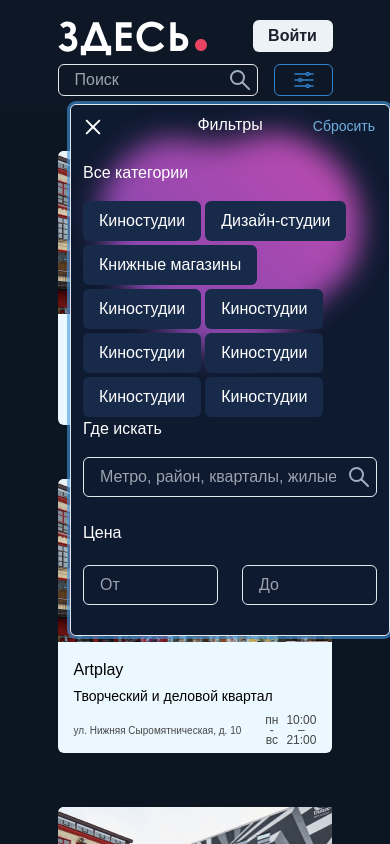
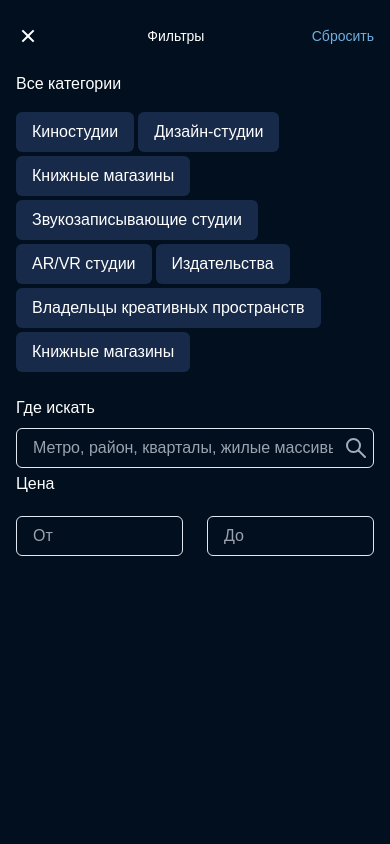
Before and after one commit to Prains/ivan-first, a Next.js app: page / in a window 390 px wide. Both pictures are taken after a click on the picture 303 px from the left and 80 px from the top of the page. Shown: the top 844 px of the page. Built offline with nearby package versions, Linux system fonts and the light colour scheme.

Commit message:
Added Banner, CardItem, CardsBlock, Header, Main, HeaderModal, fixed bugs

```diff
--- a/components/Header/Header.jsx
+++ b/components/Header/Header.jsx
@@ -5,12 +5,14 @@ import IsolatedInput from "@/components/ui/IsolatedInput/IsolatedInput";
 import IsolatedButton from "@/components/ui/IsolatedButton/IsolatedButton";
 import IsolatedSearch from "@/components/ui/IsolatedSearch/IsolatedSearch";
 import IsolatedPopOver from "@/components/ui/IsolatedPopOver/IsolatedPopOver";
+import HeaderModal from "@/components/Header/MobileFilters/HeaderModal/HeaderModal";
 const Header = () => {
+
     return (
         <header className='bg-[#0E1726] py-[15px] flex items-center z-30'>
-            <div className='lg:w-[91%] md:w-[91%] bg-[#0E1726] mx-auto flex justify-between items-center flex-col md:flex-row'>
-                <div className='w-full md:w-max flex items-center justify-between mb-2'>
-                    <Link href='#' className='w-full flex items-center justify-between'>
+            <div className='w-[91%] lg:w-[91%] md:w-[91%] bg-[#0E1726] mx-auto flex justify-between items-center flex-col md:flex-row'>
+                <div className='md:w-max flex items-center justify-between mb-2'>
+                    <Link href='#' className='w-full gap-12 flex items-center justify-between'>
                         <Image src={HeaderLogo} alt='header__logo'/>
                         <IsolatedButton className={'lg: font-[20px] h-[32px] w-[80px] md:hidden text-[#1A202C]'}>Войти</IsolatedButton>
                     </Link>
@@ -18,7 +20,8 @@ const Header = () => {
                 <div className='flex gap-4 justify-between'>
                     <IsolatedSearch variant={'outline'} colorScheme={'green'} placeholder={'Поиск'} className={'lg:w-[264px] md:w-[222px] w-[200px] text-[#D9D9D9] border-gray-200 h-[32px] md:h-[40px] pr-[40px]'} />
                     <IsolatedInput variant={'outline'} colorScheme={'green'} placeholder={''} className={'lg:w-[184px] lg:block text-[#D9D9D9] border-gray-200 h-[32px] md:h-[40px] hidden'} />
-                    <IsolatedPopOver className='md:mr-0 mr-[0px] md:scale-125 z-40 cursor-pointer'/>
+                    <IsolatedPopOver className='hidden md:block md:mr-0 mr-[0px] md:scale-125 z-40 cursor-pointer'/>
+                    <HeaderModal className='block md:hidden'/>
                 </div>
                 <div className='flex gap-2'>
                     <IsolatedButton className={'lg: font-[20px] h-[32px] w-[80px] hidden md:block text-[#1A202C]'}>Войти</IsolatedButton>
--- /dev/null
+++ b/components/Header/MobileFilters/HeaderModal/HeaderModal.jsx
@@ -0,0 +1,19 @@
+"use client"
+import {useState} from 'react';
+import Overlay from "@/components/Header/MobileFilters/Overlay/Overlay";
+import Image from "next/image";
+import {IconMenu} from "@/images/icons";
+
+const HeaderModal = ({className}) => {
+    const [modalActive, setModalActive] = useState(false)
+    return (
+        <div className={className}>
+            <Image onClick={() => setModalActive(true)} src={IconMenu} alt='menu__icon' />
+            {
+                modalActive ? <Overlay active={modalActive} setActive={setModalActive}/> : ''
+            }
+        </div>
+    );
+};
+
+export default HeaderModal;
--- /dev/null
+++ b/components/Header/MobileFilters/Overlay/Overlay.jsx
@@ -0,0 +1,70 @@
+"use client";
+import {useEffect, useState} from "react";
+import Image from "next/image";
+import {closeIcon} from "@/images/icons/closeIcon";
+import Link from "next/link";
+import IsolatedSearch from "@/components/ui/IsolatedSearch/IsolatedSearch";
+import IsolatedInput from "@/components/ui/IsolatedInput/IsolatedInput";
+
+const Overlay = ({active, setActive}) => {
+    // активный элемент
+    const chooseItem = (id) => {
+        const newArr = state.map((item) =>
+            item.id === id ? { ...item, status: true } : { ...item, status: false }
+        );
+        setState(newArr);
+    };
+    // фейк данные из бэка
+    const [state, setState] = useState([
+        { id: 1, status: false, category: 'Киностудии' },
+        { id: 2, status: false, category: 'Дизайн-студии' },
+        { id: 3, status: false, category: 'Книжные магазины' },
+        { id: 4, status: false, category: 'Звукозаписывающие студии' },
+        { id: 5, status: false, category: 'AR/VR студии' },
+        { id: 6, status: false, category: 'Издательства' },
+        { id: 7, status: false, category: 'Владельцы креативных пространств' },
+        { id: 8, status: false, category: 'Книжные магазины' },
+
+    ]);
+    useEffect(() => {
+        document.body.style.overflow = "hidden";
+        return () => {
+            document.body.style.overflow = "unset";
+        };
+    }, []);
+
+    return (
+        <section
+            id="overlay"
+            className="fixed top-0 left-0 right-0 flex flex-col px-[16px] py-[24px] w-full h-full bg-[#010F1E] z-50"
+        >
+          <div className='w-full flex items-center justify-between'>
+              <Image onClick={() => setActive(false)} className='w-[24px] h-[24px]' src={closeIcon} alt='белый крестик для закрытия окна' />
+              <h3 className='text-white text-[14px] font-medium'>Фильтры</h3>
+              <Link className='text-[#70B0DF] font-normal text-[14px]' href='/'>Сбросить</Link>
+          </div>
+            <h3 className='mt-[24px] font-medium text-[16px]'>Все категории</h3>
+            <ul className='mt-[16px] flex flex-wrap gap-1 md:flex md:flex-col md:items-start md:list-disc md:mt-[27px]'>
+                {
+                    state.map((item) => <li
+                        key={item.id}
+                        onClick={() => chooseItem(item.id)}
+                        style={{background: item.status ? '#345a9e' : '#182A4A'}}
+                        className='md:bg-transparent px-4 py-2 md:py-0 md:px-0 rounded-[6px] md:mb-[24px] md:hover:underline decoration-2'>
+
+                            {item.category}
+                    </li>)
+                }
+            </ul>
+            <h3 className='text-white font-medium text-[16px] mt-[24px] mb-[12px]'>Где искать</h3>
+            <IsolatedSearch className='pr-[40px] md:bottom-0 bottom-1' placeholder={'Метро, район, кварталы, жилые массивы'}/>
+            <h3 className='mb-[20px] md:text-[24px] text-[16px]'>Цена</h3>
+            <div className='flex gap-6'>
+                <IsolatedInput placeholder='От'></IsolatedInput>
+                <IsolatedInput placeholder='До'></IsolatedInput>
+            </div>
+        </section>
+    );
+};
+
+export default Overlay;
--- a/components/ui/IsolatedPopOver/IsolatedPopOver.jsx
+++ b/components/ui/IsolatedPopOver/IsolatedPopOver.jsx
@@ -18,8 +18,8 @@ const IsolatedPopOver = ({className}) => {
             <PopoverTrigger className='cursor-pointer'>
                 <Image className={className} src={IconMenu} alt='menu__icon' />
             </PopoverTrigger>
-            <PopoverContent className='xl:w-[964px] lg:w-[650px] md:w-[500px] bg-[#0E1A30] text-[#FFFFFF]'>
-                <PopoverCloseButton className='top-[10px] left-[10px]  scale-[1.5] md:top-[28px] md:left-[450px] lg:left-[610px] xl:left-[920px]'/>
+            <PopoverContent className='hidden md:block xl:w-[964px] lg:w-[650px] md:w-[600px] bg-[#0E1A30] text-[#FFFFFF]'>
+                <PopoverCloseButton className='top-[10px] left-[10px]  scale-[1.5] md:top-[28px] md:left-[550px] lg:left-[610px] xl:left-[920px]'/>
                 <Link className='absolute right-[14px] top-[11px] text-[#70B0DF] block md:hidden text-[14px]' href='/'>Сбросить</Link>
                 <PopoverBody  style={{backgroundImage: `url(${bannerVector.src})`}} className='bg-contain bg-[#0E1A30] rounded-[6px] bg-no-repeat md:flex md:gap-[74px] md:justify-between md:px-[70px] pb-[30px] md:pb-[100px] md:py-[30px]'>
                     <div className='flex-1'>
--- /dev/null
+++ b/images/icons/closeIcon/index.js
@@ -0,0 +1,5 @@
+import closeIcon from './closeIcon.svg'
+
+export {
+    closeIcon
+}
```
Also changed, not shown: images/icons/closeIcon/closeIcon.svg (added).
